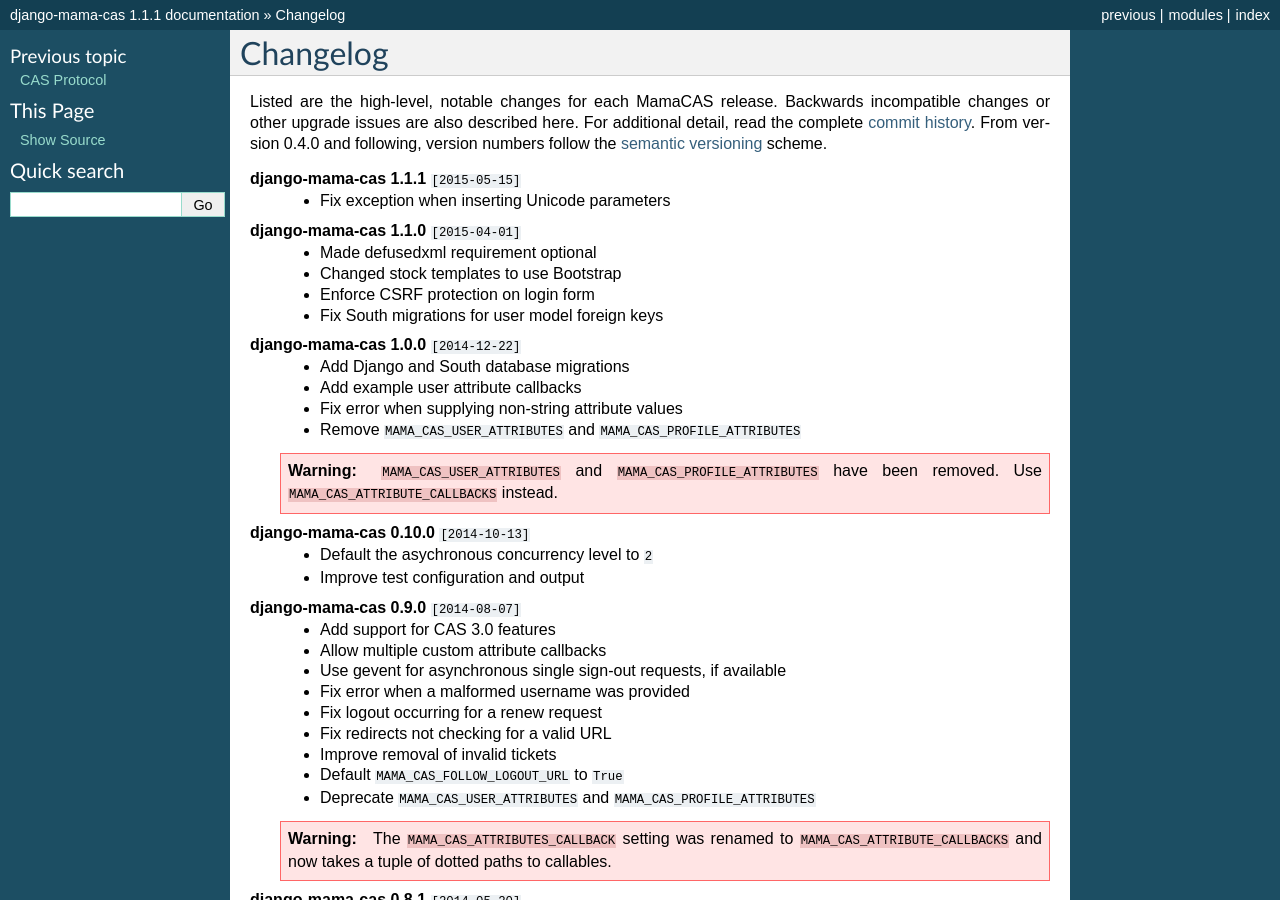
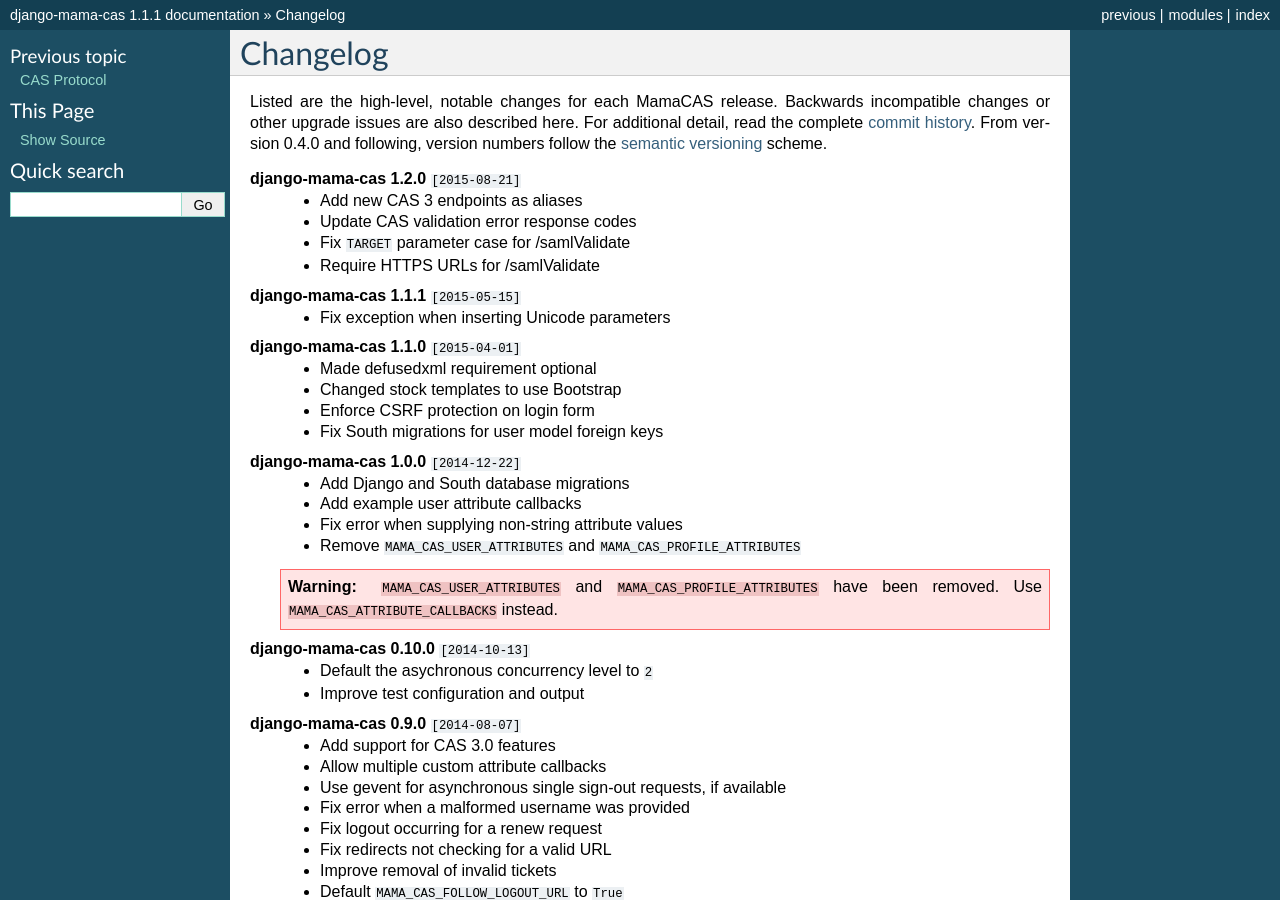
Before and after one commit to jbittel/django-mama-cas, a Sphinx documentation site: the page built from docs/changelog.rst, in a window 1280 px wide and 900 px high. Built offline with Sphinx 7.4.7, drawn with Linux system fonts in a browser that asks for light colours.

Commit message:
Update changelog

```diff
--- a/docs/changelog.rst
+++ b/docs/changelog.rst
@@ -8,6 +8,12 @@
 here. For additional detail, read the complete `commit history`_. From
 version 0.4.0 and following, version numbers follow the `semantic
 versioning`_ scheme.
+
+**django-mama-cas 1.2.0** ``[2015-08-21]``
+   * Add new CAS 3 endpoints as aliases
+   * Update CAS validation error response codes
+   * Fix ``TARGET`` parameter case for /samlValidate
+   * Require HTTPS URLs for /samlValidate
 
 **django-mama-cas 1.1.1** ``[2015-05-15]``
    * Fix exception when inserting Unicode parameters
```
